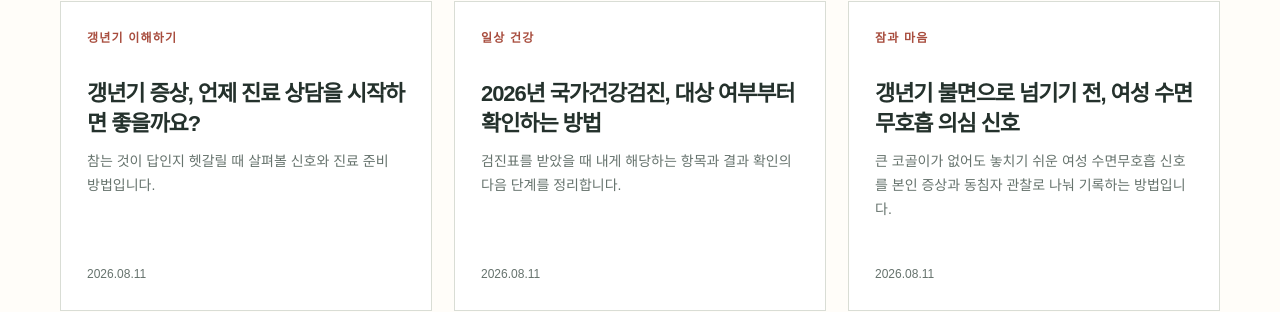
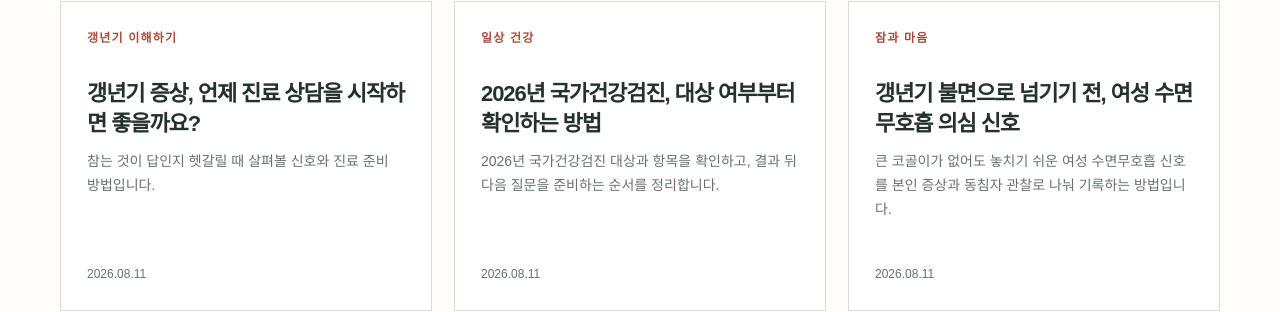
Before and after one commit to lsk7209/wonon-health, a Next.js app: page / in a window 1280 px wide. Shown: the part 2446-2758 px from the top of the page. Built offline with nearby package versions, Linux system fonts and the light colour scheme.

Commit message:
Lead screening keyword in article description (#1)

```diff
--- a/content/editorial.ts
+++ b/content/editorial.ts
@@ -147,7 +147,7 @@ export const articles: Article[] = [
   { slug: 'sleep-after-45', topic: '잠과 마음', topicSlug: 'sleep-mood', title: '자꾸 깨는 밤, 수면의 질부터 살펴보세요', summary: '갱년기 전후 잠이 달라졌을 때 확인할 생활 신호를 정리합니다.', publishedAt: '2026-08-05', updatedAt: '2026-08-05', body: ['수면은 나이가 들수록 한 번에 이어지는 방식이 달라질 수 있고, 갱년기 전후의 야간 발한이나 기분 변화가 잠을 방해하기도 합니다. 피곤하다고 해서 반드시 갱년기 때문이라고 볼 수는 없습니다.', '취침·기상 시간을 가능한 한 일정하게 하고, 낮 시간의 가벼운 활동과 아침 빛 노출을 생활에 넣어 보세요. 잠들기 직전의 음주나 과도한 카페인은 수면을 더 잘게 만들 수 있습니다.', '코골이와 숨 멎음, 다리 불편감, 지속되는 우울감 또는 낮의 심한 졸림이 있다면 다른 수면 문제도 함께 평가받는 것이 좋습니다.'], sources: [{ label: 'NHLBI: Healthy Sleep Habits', href: 'https://www.nhlbi.nih.gov/health/sleep-deprivation/healthy-sleep-habits' }, { label: 'NHS: Menopause symptoms', href: 'https://www.nhs.uk/conditions/menopause/symptoms/' }] },
   { slug: 'bone-health-small-steps', topic: '뼈와 근육', topicSlug: 'bone-muscle', title: '뼈 건강은 ‘한 번에 많이’보다 ‘꾸준히 움직이기’에서 시작됩니다', summary: '골밀도 검사를 포함해 오래 움직이기 위한 기본 질문을 정리합니다.', publishedAt: '2026-08-02', updatedAt: '2026-08-11', body: ['폐경 후에는 에스트로겐 변화와 함께 골 손실 속도가 달라질 수 있습니다. 하지만 뼈 건강은 한 가지 음식이나 운동만으로 결정되지 않으며, 나이·체중·골절 경험·약물·가족력 등 여러 요소를 함께 봅니다.', '걷기처럼 체중을 싣는 활동과 근육을 쓰는 운동은 일상 기능을 지키는 데 도움이 됩니다. 시작 전 관절 통증, 낙상 경험, 기존 질환이 있다면 자신의 상태에 맞는 운동을 상담하세요.', '골절을 겪었거나 키가 줄고 등이 굽는 변화가 느껴진다면 검사를 포함해 의료진에게 골 건강 평가가 필요한지 물어보세요.'], sources: [{ label: 'ACOG: Osteoporosis', href: 'https://www.acog.org/womens-health/faqs/osteoporosis' }, { label: 'WHO: Physical activity', href: 'https://www.who.int/news-room/fact-sheets/detail/physical-activity' }] },
   { slug: 'health-checkup-questions', topic: '일상 건강', topicSlug: 'everyday-care', title: '건강검진 결과를 받았을 때, 먼저 물어볼 세 가지', summary: '수치 하나에 흔들리지 않고 다음 행동을 정하는 질문들입니다.', publishedAt: '2026-07-30', updatedAt: '2026-07-30', body: ['검진 결과의 숫자는 현재 상태를 살펴보는 하나의 단서입니다. 결과지를 받았을 때는 기준 범위를 벗어났는지뿐 아니라, 내 나이와 병력에서 그 수치가 무엇을 의미하는지 확인하는 과정이 중요합니다.', '“재검이 필요한가요?”, “생활에서 바꿀 수 있는 한 가지는 무엇인가요?”, “다음 확인 시점은 언제인가요?”처럼 구체적인 질문을 적어 두세요. 수치 해석과 치료 결정은 개인의 상태에 따라 달라집니다.', '검진은 불안을 위한 성적표가 아니라 예방과 상담을 위한 출발점입니다. 증상이 있거나 걱정되는 가족력이 있다면 검진 시기와 별개로 진료를 받으세요.'], sources: [{ label: 'WHO: Health promotion', href: 'https://www.who.int/health-topics/health-promotion' }, { label: '질병관리청 국가건강정보포털', href: 'https://health.kdca.go.kr/' }] },
-  { slug: 'national-screening-checklist-2026', topic: '일상 건강', topicSlug: 'everyday-care', title: '2026년 국가건강검진, 대상 여부부터 확인하는 방법', summary: '검진표를 받았을 때 내게 해당하는 항목과 결과 확인의 다음 단계를 정리합니다.', publishedAt: '2026-08-11', updatedAt: '2026-08-11', body: ['국가건강검진은 질병을 조기에 발견하고 예방하기 위한 검사입니다. 대상 여부와 검진 항목은 연령, 성별, 가입 유형 등에 따라 달라질 수 있으므로, 안내문만 보고 추측하기보다 국민건강보험공단의 조회 서비스에서 올해 대상인지 확인하는 것이 가장 정확합니다.', '질병관리청 국가건강정보포털은 일반건강검진이 보통 2년 주기로 운영되며, 성별·연령별 항목이 다를 수 있다고 안내합니다. 예를 들어 여성의 골밀도 검사는 정해진 연령에 실시될 수 있고, 개인의 병력이나 증상이 있다면 국가검진 일정과 별개로 진료 상담이 필요할 수 있습니다.', '검진 전에는 예약 기관의 준비 안내를 확인하고, 검진 뒤에는 결과지의 재검·상담 권고를 놓치지 마세요. 검진은 모든 질병을 찾아내거나 안전을 보장하는 검사가 아니므로, 새롭거나 지속되는 증상은 결과와 무관하게 의료진과 상의해야 합니다.'], sources: [{ label: '질병관리청 국가건강정보포털: 건강검진(국가건강검진)', href: 'https://health.kdca.go.kr/healthinfo/biz/health/gnrlzHealthInfo/gnrlzHealthInfo/gnrlzHealthInfoView.do?cntnts_sn=6671' }, { label: '질병관리청: 국가건강검진 기준 및 질 관리', href: 'https://www.kdca.go.kr/kdca/3360/subview.do' }, { label: '국민건강보험공단', href: 'https://www.nhis.or.kr/' }] },
+  { slug: 'national-screening-checklist-2026', topic: '일상 건강', topicSlug: 'everyday-care', title: '2026년 국가건강검진, 대상 여부부터 확인하는 방법', summary: '2026년 국가건강검진 대상과 항목을 확인하고, 결과 뒤 다음 질문을 준비하는 순서를 정리합니다.', publishedAt: '2026-08-11', updatedAt: '2026-08-11', body: ['국가건강검진은 질병을 조기에 발견하고 예방하기 위한 검사입니다. 대상 여부와 검진 항목은 연령, 성별, 가입 유형 등에 따라 달라질 수 있으므로, 안내문만 보고 추측하기보다 국민건강보험공단의 조회 서비스에서 올해 대상인지 확인하는 것이 가장 정확합니다.', '질병관리청 국가건강정보포털은 일반건강검진이 보통 2년 주기로 운영되며, 성별·연령별 항목이 다를 수 있다고 안내합니다. 예를 들어 여성의 골밀도 검사는 정해진 연령에 실시될 수 있고, 개인의 병력이나 증상이 있다면 국가검진 일정과 별개로 진료 상담이 필요할 수 있습니다.', '검진 전에는 예약 기관의 준비 안내를 확인하고, 검진 뒤에는 결과지의 재검·상담 권고를 놓치지 마세요. 검진은 모든 질병을 찾아내거나 안전을 보장하는 검사가 아니므로, 새롭거나 지속되는 증상은 결과와 무관하게 의료진과 상의해야 합니다.'], sources: [{ label: '질병관리청 국가건강정보포털: 건강검진(국가건강검진)', href: 'https://health.kdca.go.kr/healthinfo/biz/health/gnrlzHealthInfo/gnrlzHealthInfo/gnrlzHealthInfoView.do?cntnts_sn=6671' }, { label: '질병관리청: 국가건강검진 기준 및 질 관리', href: 'https://www.kdca.go.kr/kdca/3360/subview.do' }, { label: '국민건강보험공단', href: 'https://www.nhis.or.kr/' }] },
   { slug: 'women-sleep-apnea-menopause-signs', topic: '잠과 마음', topicSlug: 'sleep-mood', title: '갱년기 불면으로 넘기기 전, 여성 수면무호흡 의심 신호', summary: '큰 코골이가 없어도 놓치기 쉬운 여성 수면무호흡 신호를 본인 증상과 동침자 관찰로 나눠 기록하는 방법입니다.', publishedAt: '2026-08-11', updatedAt: '2026-08-11', body: ['여성에게 수면무호흡은 불면, 피로, 아침 두통, 잦은 각성처럼 나타날 수 있습니다. 본인이 느낀 낮 증상과 동침자가 본 밤의 호흡 신호를 나눠 기록해 상담 질문을 준비합니다.'], sources: [{ label: 'NHLBI: Sleep Apnea and Women', href: 'https://www.nhlbi.nih.gov/health/sleep-apnea/women' }, { label: '질병관리청 국가건강정보포털: 코골이', href: 'https://health.kdca.go.kr/healthinfo/biz/health/gnrlzHealthInfo/gnrlzHealthInfo/gnrlzHealthInfoView.do?cntnts_sn=5362' }], longform: true, searchText: '수면검사 수면다원검사 폐경 코골이 무호흡 저호흡 낮 졸림 아침 두통 동침자 관찰' },
   { slug: 'gsm-dryness-urinary-signs', topic: '갱년기 이해하기', topicSlug: 'menopause', title: '질 건조와 빈뇨가 함께 왔을 때: 증상 위치로 정리하는 폐경 후 진료 메모', summary: '질·외음부·배뇨 증상을 나눠 기록하고 출혈·혈뇨·비정상 분비물처럼 별도 평가가 필요한 신호를 구분합니다.', publishedAt: '2026-08-11', updatedAt: '2026-08-11', body: ['폐경 전후 질 건조와 외음부 자극, 배뇨 불편은 함께 나타날 수 있지만 증상만으로 원인을 단정할 수 없습니다. 위치와 동반 신호를 기록해 생활관리와 진료 질문을 구분합니다.'], sources: [{ label: 'The Menopause Society: GSM MenoNote', href: 'https://menopause.org/wp-content/uploads/for-women/MenoNote-GSM.pdf' }, { label: 'NHS: Vaginal dryness', href: 'https://www.nhs.uk/symptoms/vaginal-dryness/' }], longform: true, searchText: '비뇨생식기증후군 GSM 윤활제 보습제 유방암 자궁암 질출혈 성관계후출혈 혈뇨 요로감염 배뇨통 절박뇨' },
   { slug: 'bone-density-result-next-questions', topic: '뼈와 근육', topicSlug: 'bone-muscle', title: '골밀도 검사 결과표, T점수만 보지 말아야 하는 이유', summary: '폐경 후 골밀도 결과를 측정부위·골절력·키 변화·복용 약과 함께 읽고 재검 질문을 준비하는 순서입니다.', publishedAt: '2026-08-11', updatedAt: '2026-08-11', body: ['T점수는 골밀도 결과를 이해하는 출발점이지만 다음 행동을 혼자 결정하는 숫자는 아닙니다. 측정부위와 골절·키 변화·약물·가족력·재검 목적을 함께 확인합니다.'], sources: [{ label: 'NIAMS: Bone Mineral Density Tests', href: 'https://www.niams.nih.gov/health-topics/bone-mineral-density-tests-what-numbers-mean' }, { label: 'ISCD: Official Adult Positions 2023', href: 'https://iscd.org/official-positions-2023/' }], longform: true, searchText: 'DXA DEXA T점수 대퇴골경부 총고관절 척추골절 압박골절 키감소 글루코코르티코이드 재검 VFA' },
```
